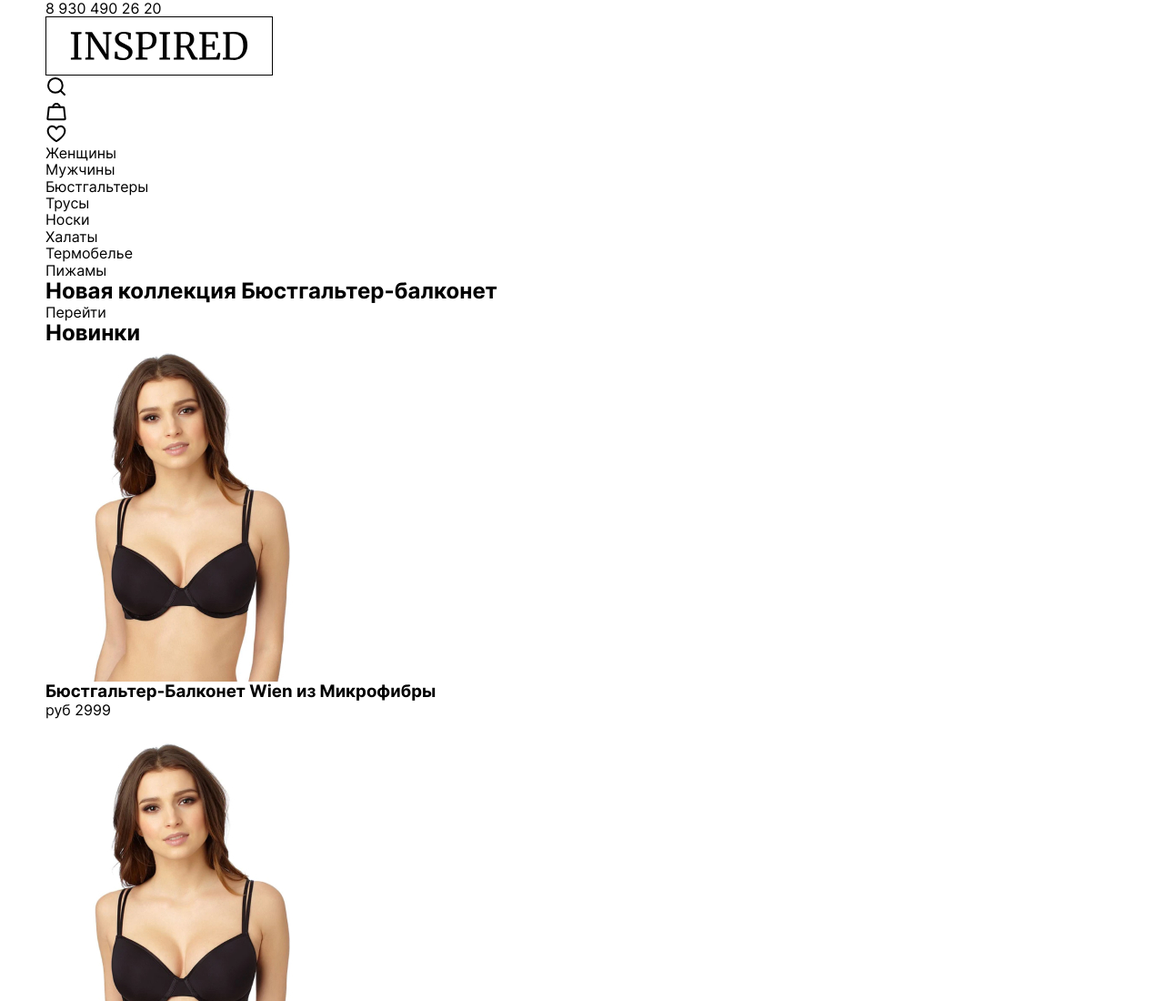
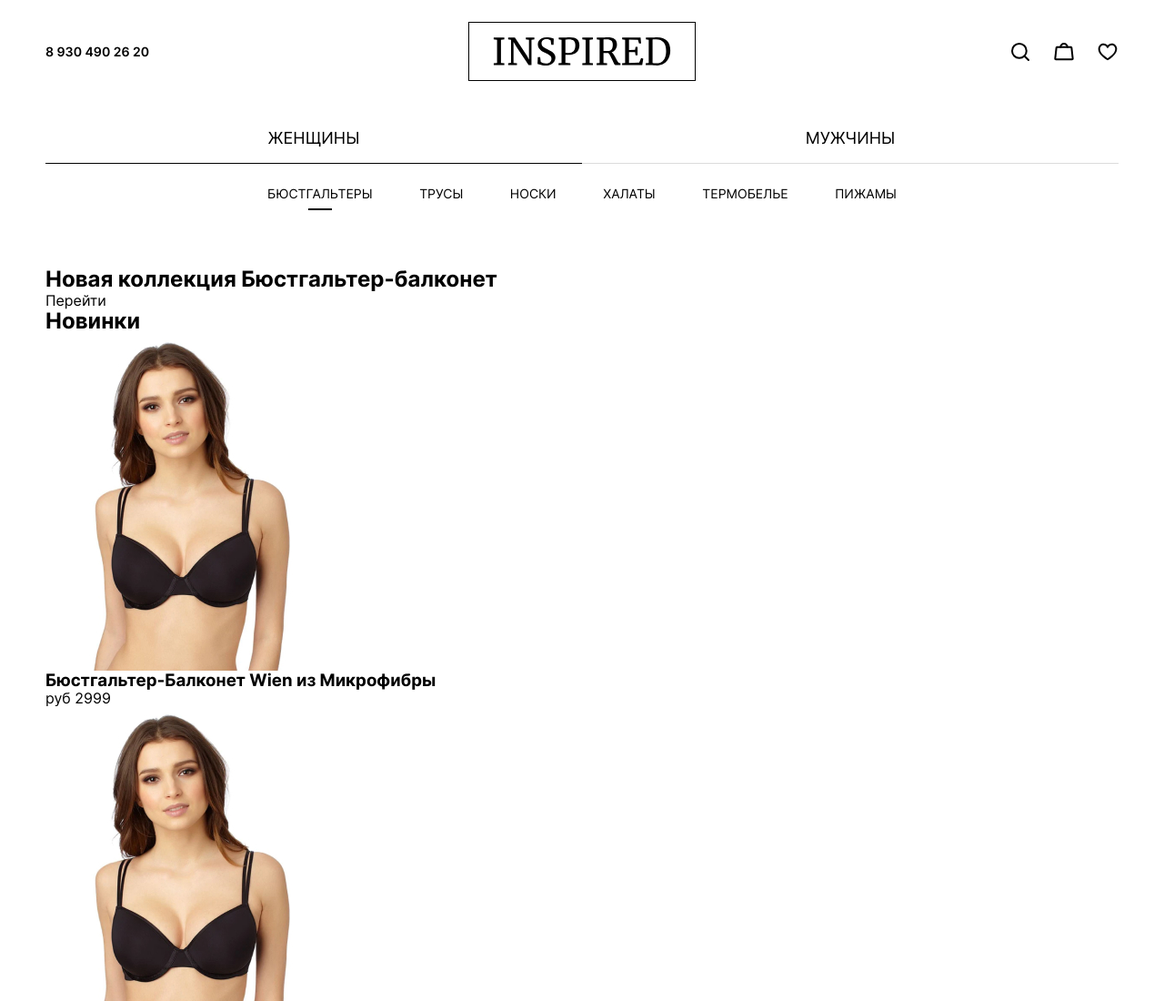
Before and after one commit to safonovmaks1/INSPIRED, a website built with webpack: page src/index.html in a window 1280 px wide. Shown: the top 1100 px of the page at 91% size. Built offline with nearby package versions, Linux system fonts and the light colour scheme.

Commit message:
styles for header & nav

```diff
--- a/src/index.html
+++ b/src/index.html
@@ -34,7 +34,7 @@
 	</head>
 	<body>
 		<header class="header">
-			<div class="container">
+			<div class="container header__container">
 				<a href="tel:+79304902620" class="header__phone header__link"
 					>8 930 490 26 20</a
 				>
@@ -131,7 +131,9 @@
 
 					<ul class="navigation__category category">
 						<li class="category__item">
-							<a href="#" class="category__link">Бюстгальтеры</a>
+							<a href="#" class="category__link category__link_active"
+								>Бюстгальтеры</a
+							>
 						</li>
 						<li class="category__item">
 							<a href="#" class="category__link">Трусы</a>
--- a/src/index.scss
+++ b/src/index.scss
@@ -2,3 +2,7 @@
 @import 'style/fonts';
 @import 'style/var';
 @import 'style/style';
+@import 'style/header';
+@import 'style/navigation';
+@import 'style/gender';
+@import 'style/category';
--- /dev/null
+++ b/src/style/_category.scss
@@ -0,0 +1,61 @@
+.category {
+	padding: 24px 0 12px;
+	display: flex;
+	flex-wrap: wrap;
+	justify-content: space-between;
+	margin: 0 auto;
+	max-width: 692px;
+	gap: 15px;
+
+	font-size: 14px;
+	line-height: 17px;
+
+	text-transform: uppercase;
+
+	@include tablet {
+		padding: 16px 0 5px;
+		font-size: 12px;
+		line-height: 15px;
+	}
+
+	@include mobile {
+		font-size: 10px;
+		line-height: 12px;
+		gap: 10px 30px;
+		justify-content: flex-start;
+	}
+
+	&__link {
+		position: relative;
+		transition: color 0.3s ease-in-out;
+
+		&:hover {
+			color: $gray;
+		}
+
+		&:after {
+			content: '';
+			position: absolute;
+			bottom: -10px;
+			left: 50%;
+			transform: translateX(-50%);
+			width: 26px;
+			height: 2px;
+			background-color: $main-color;
+			opacity: 0;
+
+			@include tablet {
+				bottom: -4px;
+				width: 20px;
+				height: 1px;
+			}
+		}
+
+		&_active {
+			pointer-events: none;
+			&:after {
+				opacity: 1;
+			}
+		}
+	}
+}
--- /dev/null
+++ b/src/style/_gender.scss
@@ -0,0 +1,39 @@
+.gender {
+	display: flex;
+
+	&__item {
+		flex-basis: 50%;
+	}
+
+	&__link {
+		display: block;
+		padding: 16px 0;
+		text-align: center;
+
+		font-size: 18px;
+		line-height: 22px;
+
+		text-transform: uppercase;
+		border-bottom: 1px solid $light-gray;
+		transition: color 0.3s ease-in-out;
+
+		@include tablet {
+			font-size: 16px;
+			line-height: 19px;
+		}
+
+		@include mobile {
+			font-size: 14px;
+			line-height: 17px;
+		}
+
+		&:hover {
+			color: $gray;
+		}
+
+		&_active {
+			border-color: $main-color;
+			pointer-events: none;
+		}
+	}
+}
--- /dev/null
+++ b/src/style/_header.scss
@@ -0,0 +1,69 @@
+.header {
+	padding: 24px 0 36px;
+
+	@include tablet {
+		padding: 16px 0;
+	}
+
+	&__container {
+		display: grid;
+		grid-template-columns: repeat(3, 1fr);
+		align-items: center;
+
+		@include mobile {
+			grid-template-columns: repeat(2, 1fr);
+		}
+	}
+
+	&__phone {
+		font-weight: 600;
+		font-size: 14px;
+		line-height: 17px;
+
+		text-transform: uppercase;
+
+		@include tablet {
+			font-size: 12px;
+			line-height: 15px;
+		}
+
+		@include mobile {
+			display: none;
+		}
+	}
+
+	&__logo {
+		justify-self: center;
+
+		@include tablet {
+			width: 154px;
+		}
+
+		@include mobile {
+			justify-self: start;
+			width: 124px;
+		}
+	}
+
+	&__navigation {
+		justify-self: end;
+	}
+
+	&__nav-list {
+		display: flex;
+		align-items: center;
+		gap: 24px;
+
+		@include mobile {
+			gap: 16px;
+		}
+	}
+
+	&__link {
+		transition: color 0.3s ease-in-out;
+
+		&:hover {
+			color: $gray;
+		}
+	}
+}
--- /dev/null
+++ b/src/style/_navigation.scss
@@ -0,0 +1,14 @@
+.navigation {
+	margin-bottom: 60px;
+
+	@include laptop {
+		margin-bottom: 38px;
+	}
+
+	@include tablet {
+		margin-bottom: 31px;
+	}
+	@include mobile {
+		margin-bottom: 19px;
+	}
+}
--- a/src/style/_style.scss
+++ b/src/style/_style.scss
@@ -15,6 +15,7 @@ body {
 	font-family: 'Inter', sans-serif;
 	background-color: $second-color;
 	color: $main-color;
+	font-weight: 400;
 }
 
 img,
@@ -26,6 +27,7 @@ svg {
 }
 
 button {
+	display: block;
 	padding: 0;
 	cursor: pointer;
 	background-color: transparent;
@@ -72,7 +74,22 @@ fieldset {
 */
 
 .container {
-	max-width: 1240px;
-	padding: 0 30px;
+	--max-width: 1180px;
+	--padding: 30px;
+
+	max-width: calc(var(--max-width) + var(--padding) * 2);
+	padding: 0 var(--padding);
 	margin: 0 auto;
+
+	@include laptop {
+		--max-width: 880px;
+	}
+
+	@include tablet {
+		--max-width: 620px;
+	}
+
+	@include mobile {
+		--padding: 15px;
+	}
 }
--- a/src/style/_var.scss
+++ b/src/style/_var.scss
@@ -3,3 +3,25 @@ $second-color: #fff;
 $light-gray: #dcdcdc;
 $gray: #8a8a8a;
 $dark-gray: #404040;
+
+$laptop: 1024px;
+$tablet: 768px;
+$mobile: 540px;
+
+@mixin laptop {
+	@media (max-width: #{$laptop}) {
+		@content;
+	}
+}
+
+@mixin tablet {
+	@media (max-width: #{$tablet}) {
+		@content;
+	}
+}
+
+@mixin mobile {
+	@media (max-width: #{$mobile}) {
+		@content;
+	}
+}
```
